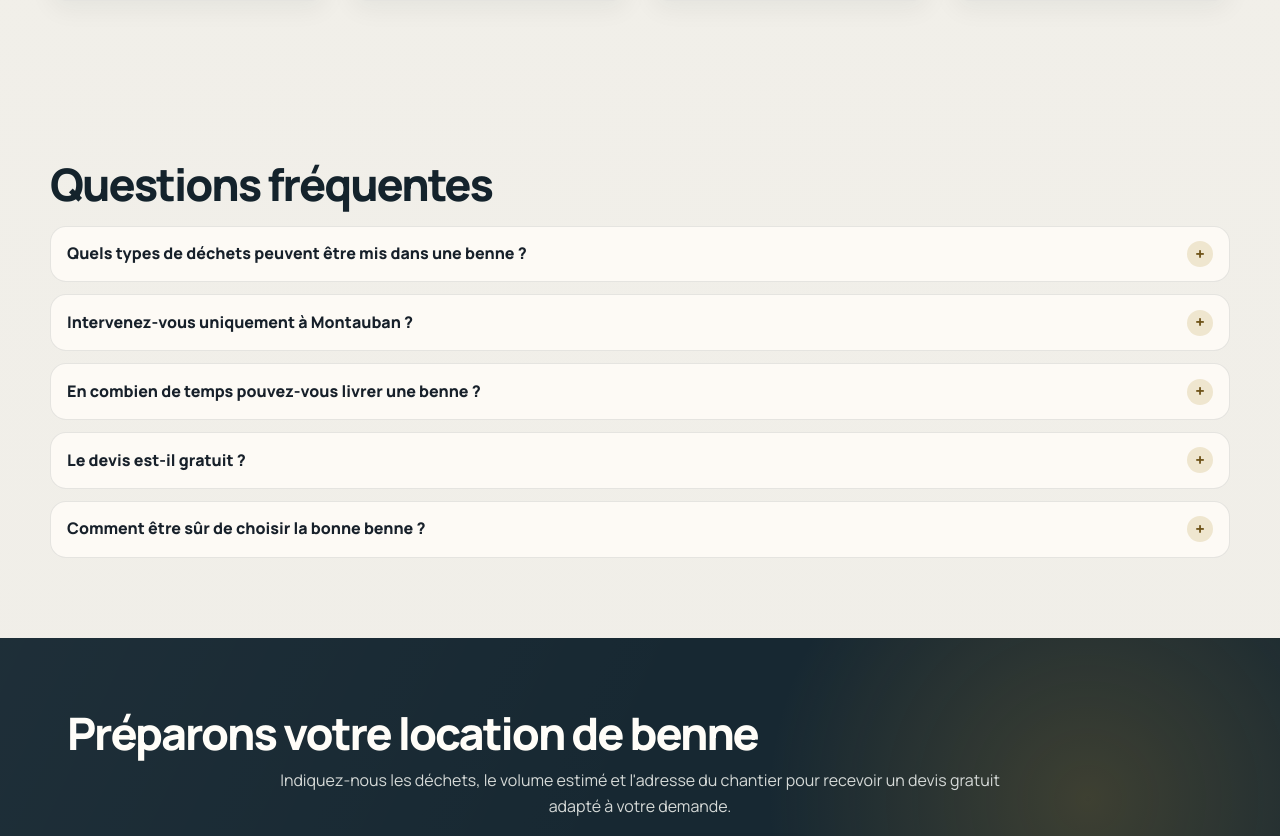
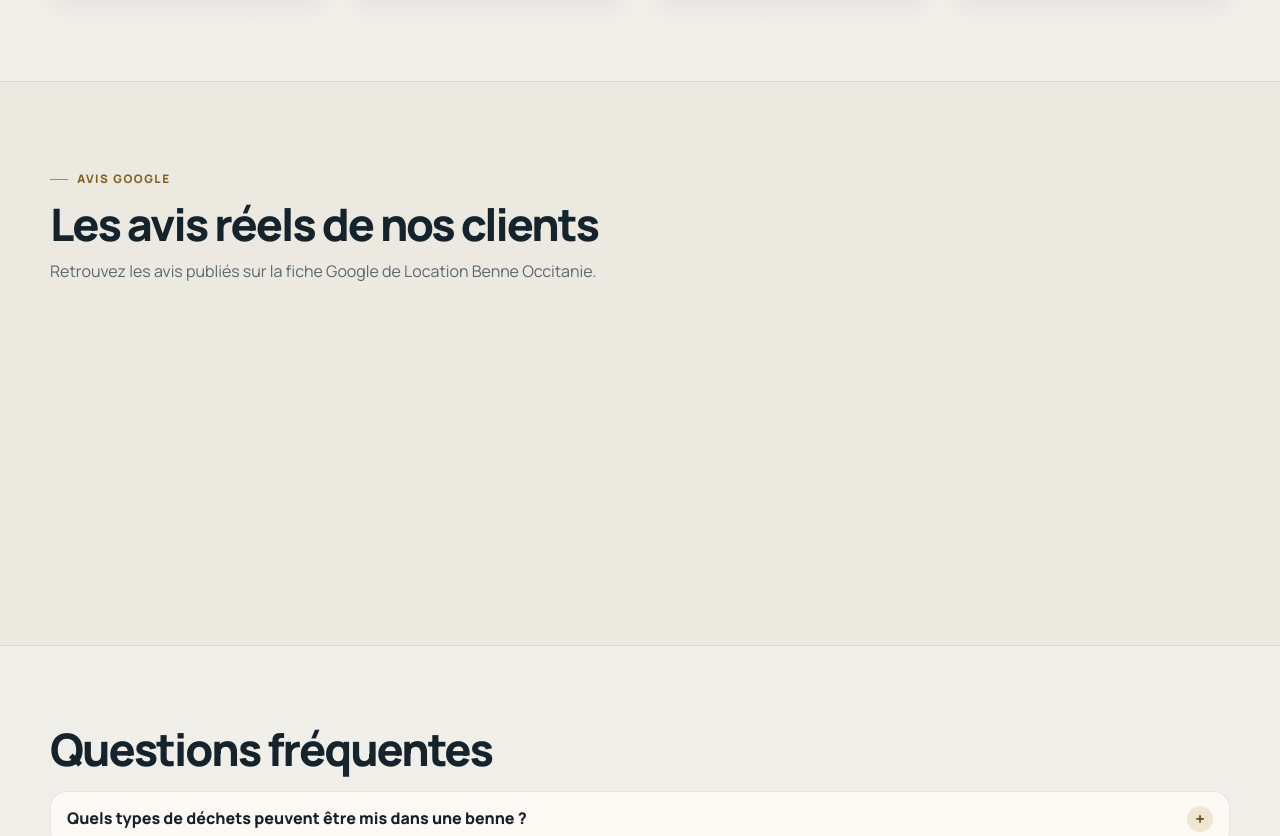
Before and after one commit to mickael31/locationbenne, a React (Vite) app: page / in a window 1280 px wide. Shown: the part 4680-5516 px from the top of the page. Built offline with nearby package versions, Linux system fonts and the light colour scheme; a web font is replaced by a local one.

Commit message:
feat: display live Google reviews on home page

```diff
--- a/src/pages/HomePage.jsx
+++ b/src/pages/HomePage.jsx
@@ -1,4 +1,5 @@
 import { NavLink } from "react-router-dom";
+import ElfsightGoogleReviews from "../components/ElfsightGoogleReviews";
 import PhoneFirstNotice from "../components/PhoneFirstNotice";
 import SectionCta from "../components/SectionCta";
 import SiteImage from "../components/SiteImage";
@@ -202,6 +203,21 @@ export default function HomePage() {
         </div>
       </section>
 
+      <section className="section alt" aria-labelledby="google-reviews-title">
+        <div className="container">
+          <p className="eyebrow fade-in">Avis Google</p>
+          <h2 id="google-reviews-title" className="fade-in">
+            Les avis réels de nos clients
+          </h2>
+          <p className="section-lead fade-in">
+            Retrouvez les avis publiés sur la fiche Google de Location Benne Occitanie.
+          </p>
+          <div className="fade-in">
+            <ElfsightGoogleReviews />
+          </div>
+        </div>
+      </section>
+
       <section className="section">
         <div className="container">
           <h2 className="fade-in">Questions fréquentes</h2>
```
